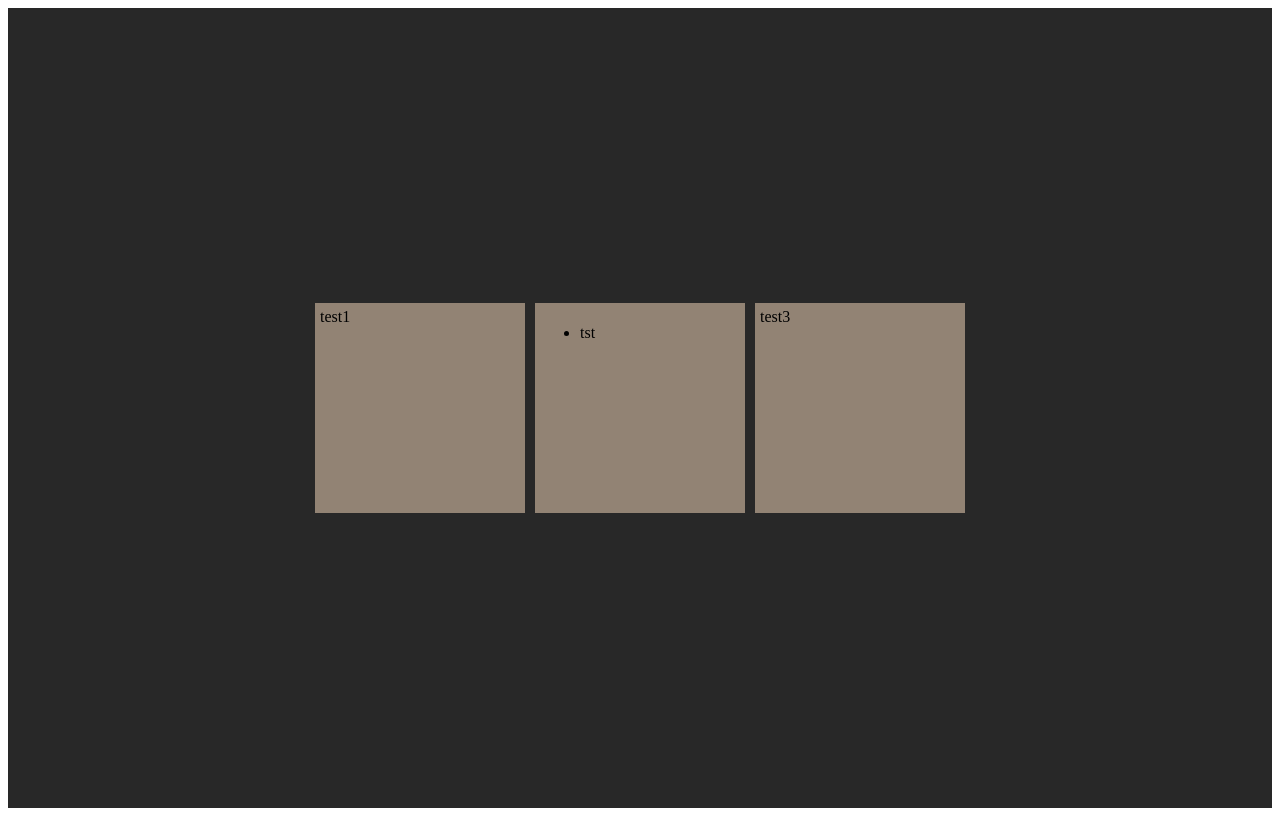
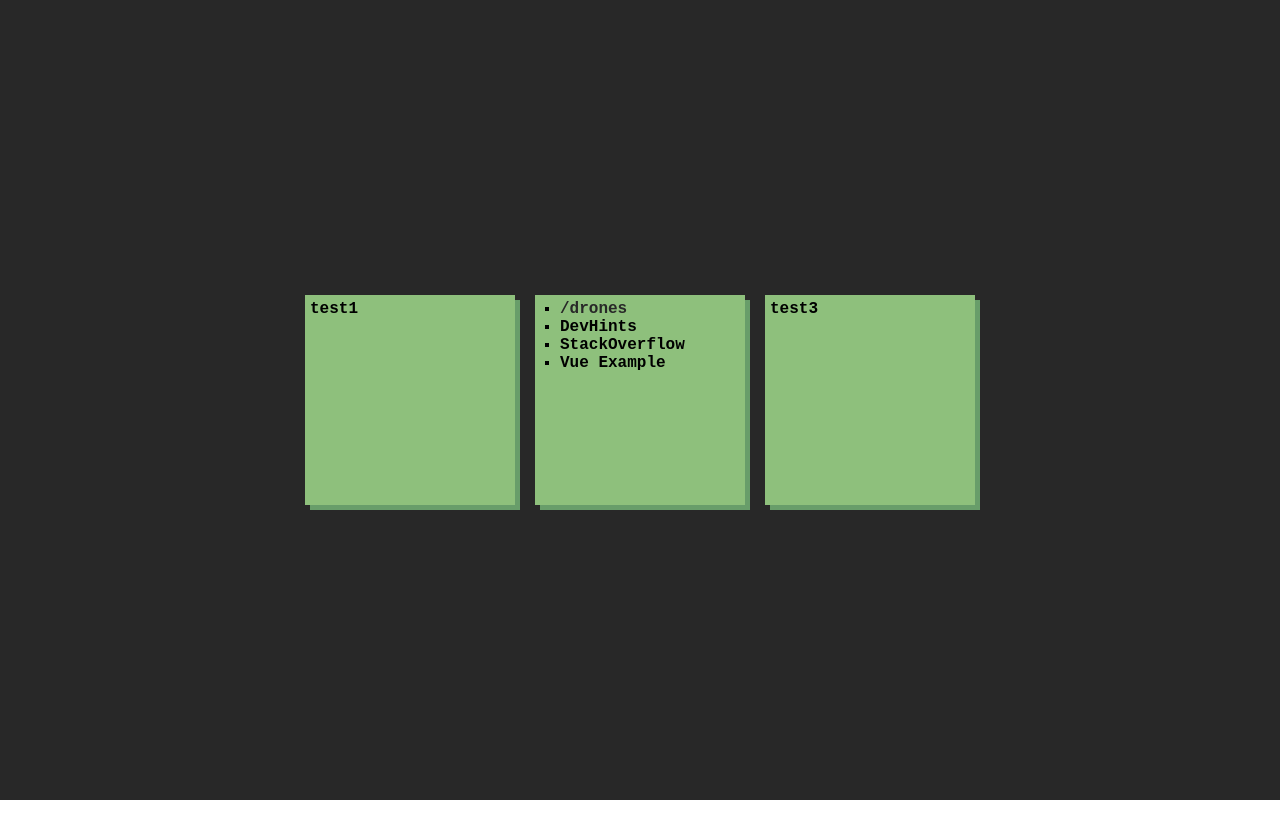
Before and after one commit to shanec-/startpage, a Vue app: page / in a window 1280 px wide. Built offline with nearby package versions, Linux system fonts and the light colour scheme.

Commit message:
style(startpage.vue): initial styling implementation

```diff
--- a/src/App.vue
+++ b/src/App.vue
@@ -14,4 +14,7 @@ export default defineComponent({
 });
 </script>
 
-<style lang="scss"></style>
+
+<style lang="scss">
+@import "@/design/main.scss";
+</style>
--- a/src/components/StartPage.vue
+++ b/src/components/StartPage.vue
@@ -5,7 +5,12 @@
     </div>
     <div class="child">
       <ul>
-        <li>tst</li>
+        <li>
+          <a href="https://www.reddit.com/user/bentus/m/drones/">/drones</a>
+        </li>
+        <li>DevHints</li>
+        <li>StackOverflow</li>
+        <li>Vue Example</li>
       </ul>
     </div>
     <div class="child">
@@ -26,20 +31,4 @@ export default defineComponent({
 </script>
 
 <style lang="scss">
-.parent.flex {
-  display: flex;
-  justify-content: center;
-  align-items: center;
-  background-color: #282828;
-  height: 100vh;
-}
-
-.child {
-  min-width: 200px;
-  min-height: 200px;
-  background-color: #928374;
-  //color:#928374;
-  margin: 5px;
-  padding: 5px;
-}
 </style>
--- /dev/null
+++ b/src/design/_styles.scss
@@ -0,0 +1,51 @@
+$background: #282828;
+$black: #282828;
+$blue: #458588;
+$brightBlack: #928374;
+$brightBlue: #83a598;
+$brightCyan: #8ec07c;
+$brightGreen: #b8bb26;
+$brightPurple: #d3869b;
+$brightRed: #fb4934;
+$brightWhite: #ebdbb2;
+$brightYellow: #fabd2f;
+$cyan: #689d6a;
+$foreground: #ebdbb2;
+$green: #98971a;
+$purple: #b16286;
+$red: #cc241d;
+$white: #a89984;
+$yellow: #d79921;
+
+* {
+  margin: 0;
+  font-family: "Courier New", Courier, monospace;
+  font-weight: bold;
+}
+
+.parent.flex {
+  display: flex;
+  justify-content: center;
+  align-items: center;
+  background-color: $background;
+  height: 100vh;
+}
+
+.child {
+  min-width: 200px;
+  min-height: 200px;
+  background-color: $brightCyan;
+  margin: 10px;
+  padding: 5px;
+  box-shadow: 5px 5px $cyan;
+}
+
+ul {
+  list-style-type: square;
+  padding-left: 20px;
+}
+
+a {
+  color: $black;
+  text-decoration: none;
+}
--- /dev/null
+++ b/src/design/main.scss
@@ -0,0 +1 @@
+@import "styles";
```
